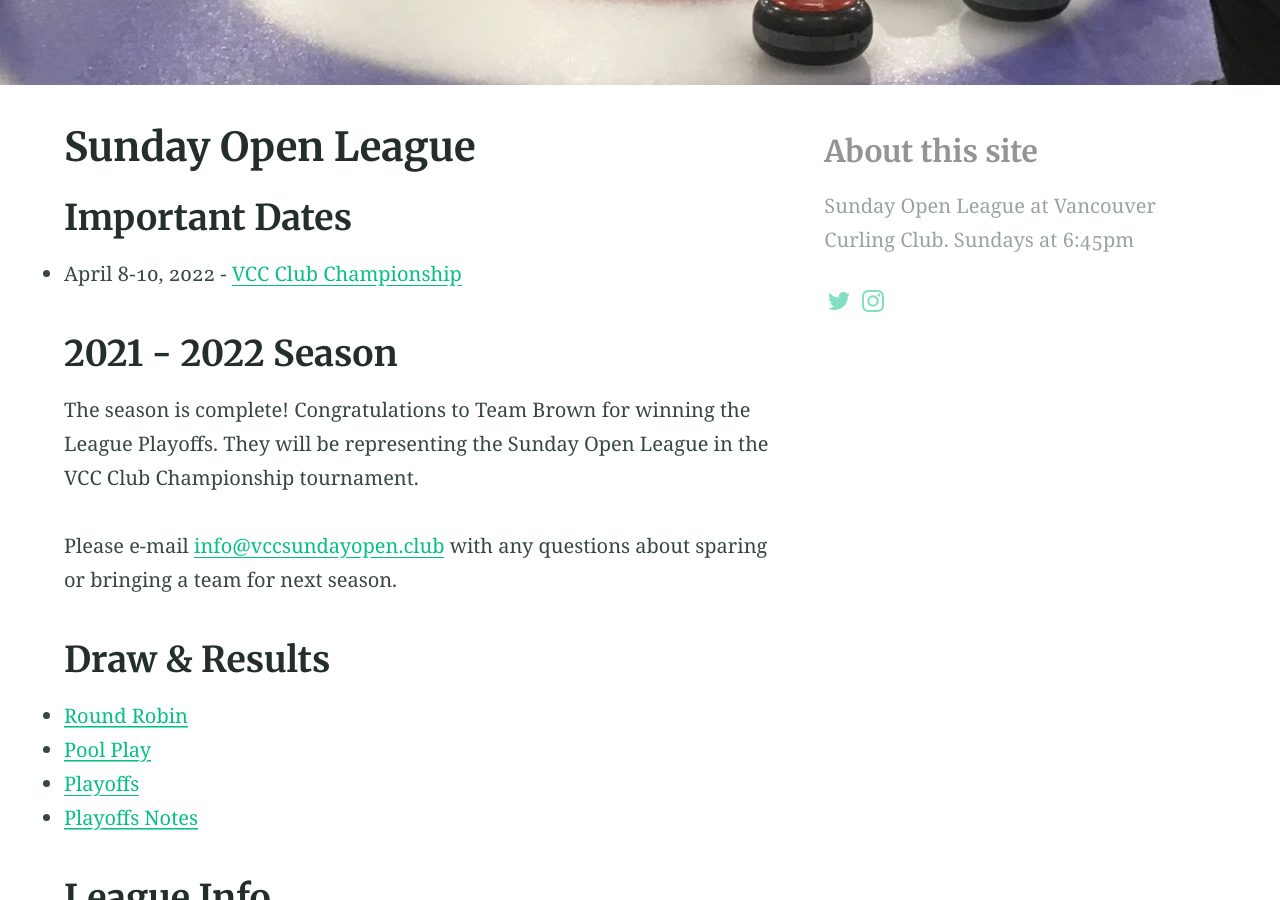
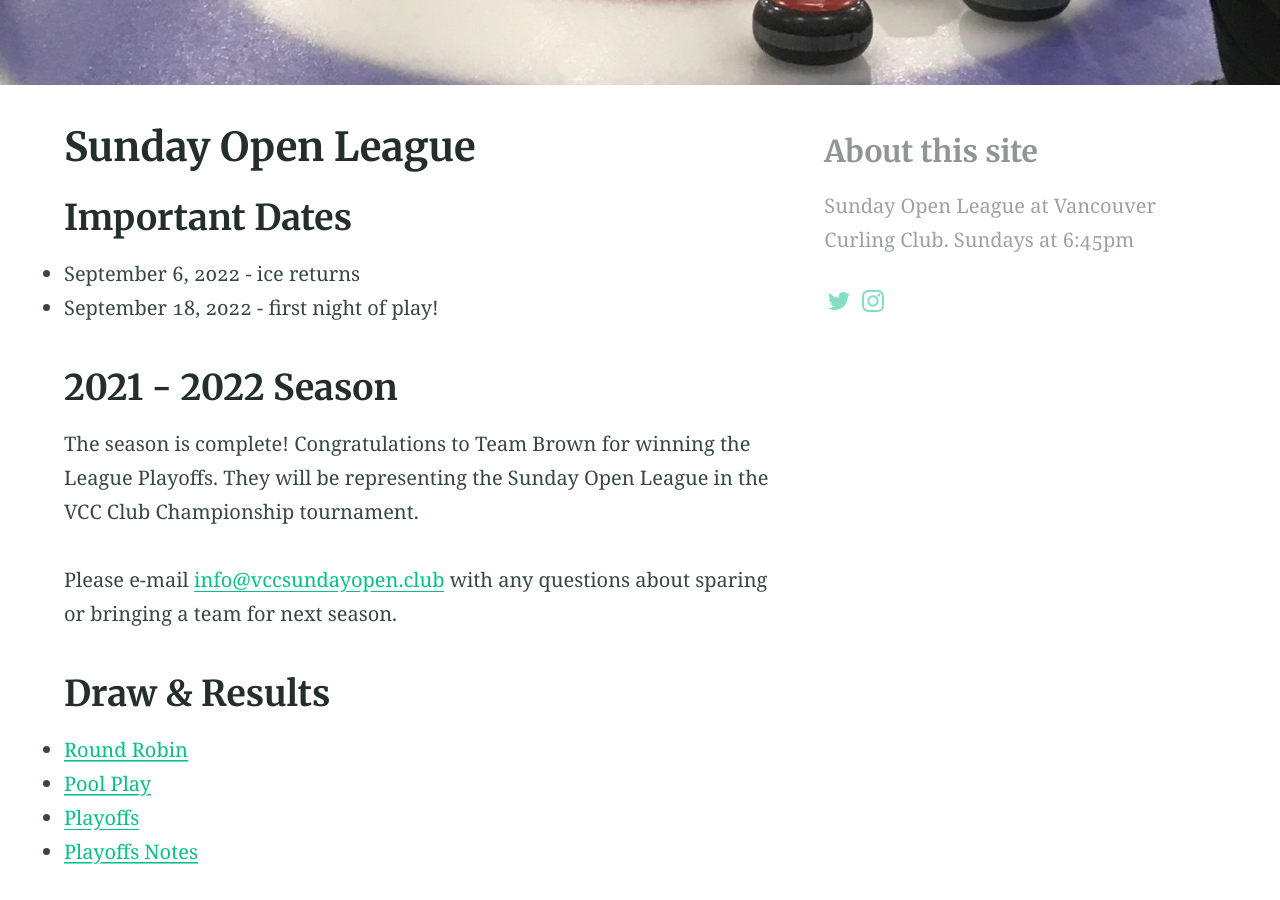
Before and after one commit to adsgray/testsite, a Jekyll site: the page built from index.md, in a window 1280 px wide and 900 px high, scrolled down 339 px. Built offline with Jekyll 4.4.1, drawn with Linux system fonts in a browser that asks for light colours.

Commit message:
Update index.md

```diff
--- a/index.md
+++ b/index.md
@@ -7,7 +7,8 @@ aside: true
 ---
 
 ## Important Dates
-* April 8-10, 2022 - [VCC Club Championship](https://vancurl.com/index.php/events/vcc-championship)
+* September 6, 2022 - ice returns
+* September 18, 2022 - first night of play!
 
 ## 2021 - 2022 Season
 The season is complete! Congratulations to Team Brown for winning the League Playoffs. They will be representing the Sunday Open League in the VCC Club Championship tournament.
```
